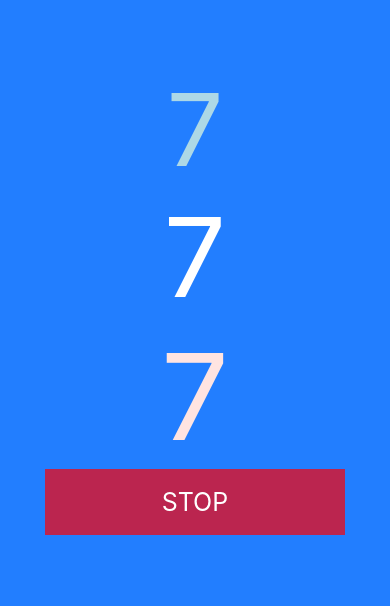
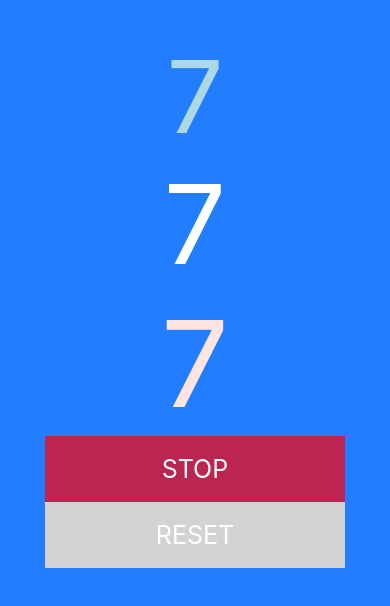
Before and after one commit to paulmorello/timer-react-native, a React Native app: screen / in a window 390 px wide. Shown: the part 120-726 px from the top of the page. Built offline with nearby package versions, Linux system fonts and the light colour scheme.

Commit message:
added new reset btn to restart counter to 0

```diff
--- a/App.js
+++ b/App.js
@@ -4,6 +4,7 @@ import { StyleSheet, Text, View } from 'react-native';
 // File Imports
 import Counter from './Counter';
 import StopBtn from './StopBtn';
+import ResetBtn from './ResetBtn';
 
 export default class App extends React.Component {
 
@@ -36,6 +37,7 @@ export default class App extends React.Component {
         <Counter color={'white'} size={110} isCounting={isCounting} />
         <Counter color={'mistyrose'} size={120} isCounting={isCounting} />
         <StopBtn isCounting={isCounting} stopCounting={this.handler} />
+        <ResetBtn isCounting={isCounting} />
       </View>
     );
   }
--- /dev/null
+++ b/ResetBtn.js
@@ -0,0 +1,39 @@
+import React, { Component } from 'react'
+import { StyleSheet, Button, Text, View, TouchableHighlight } from 'react-native'
+import { FloatingAction } from 'react-native-floating-action';
+
+class ResetBtn extends Component {
+
+  constructor(props) {
+    super(props);
+  }
+
+  render() {
+
+    return (
+      <View>
+        <TouchableHighlight
+          style={styles.button}
+          onPress={ this.props.stopCounting }
+        >
+          <Text style={[styles.text]}> RESET </Text>
+        </TouchableHighlight>
+      </View>
+    )
+  }
+}
+
+const styles = StyleSheet.create({
+  button: {
+    alignItems: 'center',
+    backgroundColor: 'lightgrey',
+    padding: 18,
+    width: 300,
+  },
+  text: {
+    color: 'white',
+    fontSize: 25,
+  }
+});
+
+export default ResetBtn;
```
